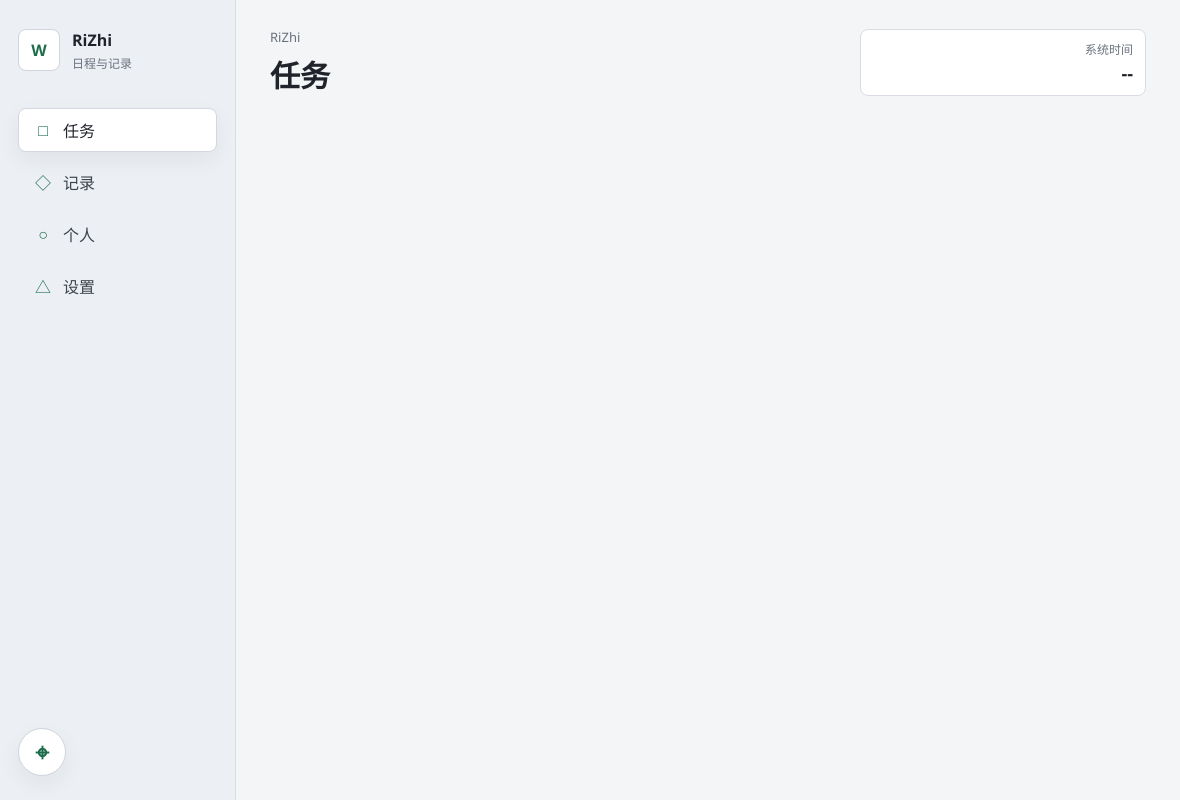
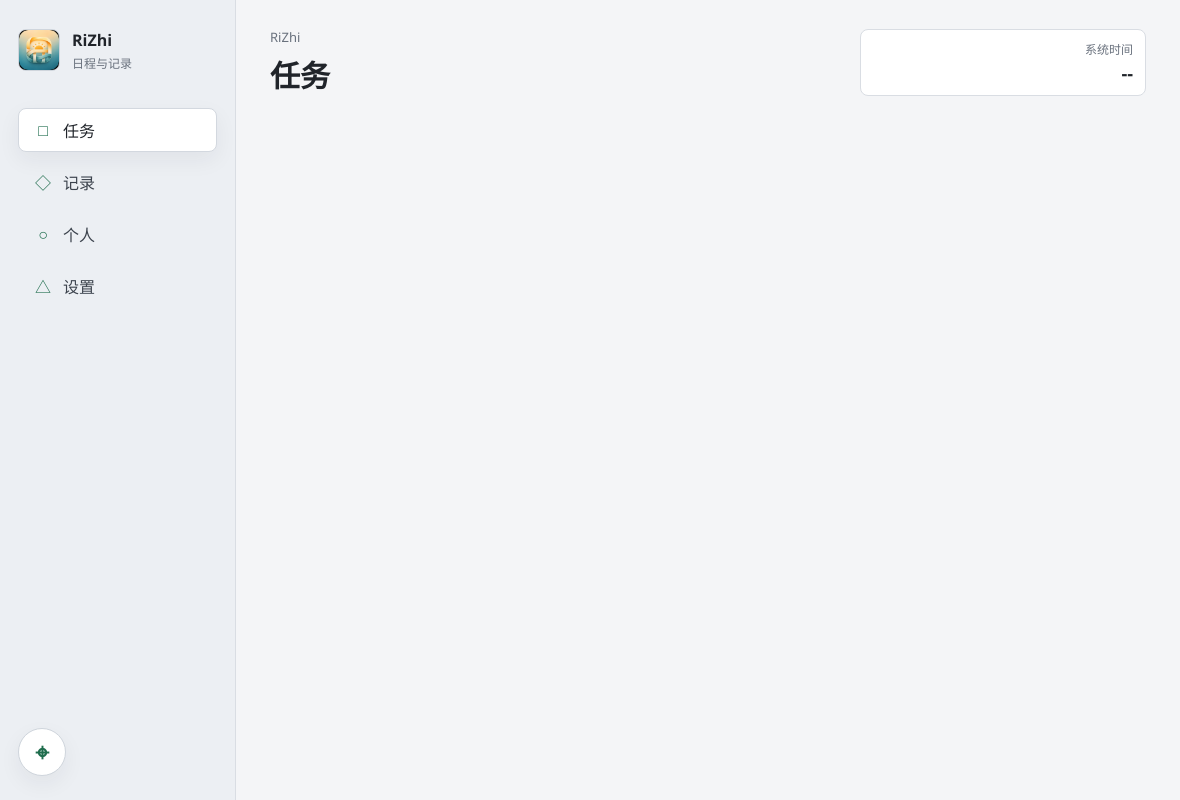
Before and after one commit to LouDev1c/rizhi-pc, an Electron app: page src/index.html in a window 1180 px wide. Drawn offline with Linux system fonts and the light colour scheme; no server answers.

Commit message:
first commit

```diff
--- a/src/index.html
+++ b/src/index.html
@@ -4,13 +4,14 @@
     <meta charset="UTF-8" />
     <meta name="viewport" content="width=device-width, initial-scale=1.0" />
     <title>RiZhi</title>
+    <link rel="icon" href="../rizhi.ico" />
     <link rel="stylesheet" href="./styles.css" />
   </head>
   <body>
     <div class="shell">
       <aside class="sidebar">
         <div class="brand">
-          <div class="brand-mark">W</div>
+          <img class="brand-mark" src="../rizhi.ico" alt="RiZhi" />
           <div>
             <strong>RiZhi</strong>
             <span>日程与记录</span>
--- a/src/styles.css
+++ b/src/styles.css
@@ -84,15 +84,12 @@ button {
 }
 
 .brand-mark {
-  display: grid;
   width: 42px;
   height: 42px;
-  place-items: center;
   border: 1px solid #cfd5dc;
   border-radius: 8px;
   background: var(--surface);
-  color: var(--accent-dark);
-  font-weight: 800;
+  object-fit: contain;
 }
 
 .brand strong,
```
